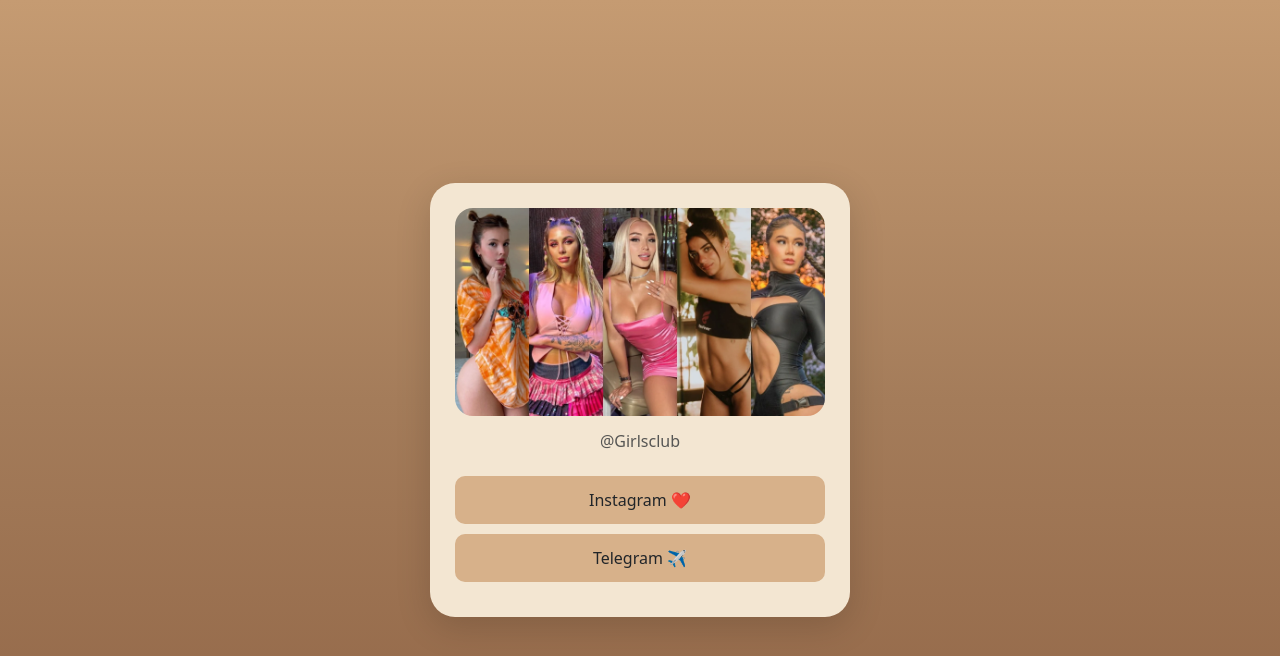
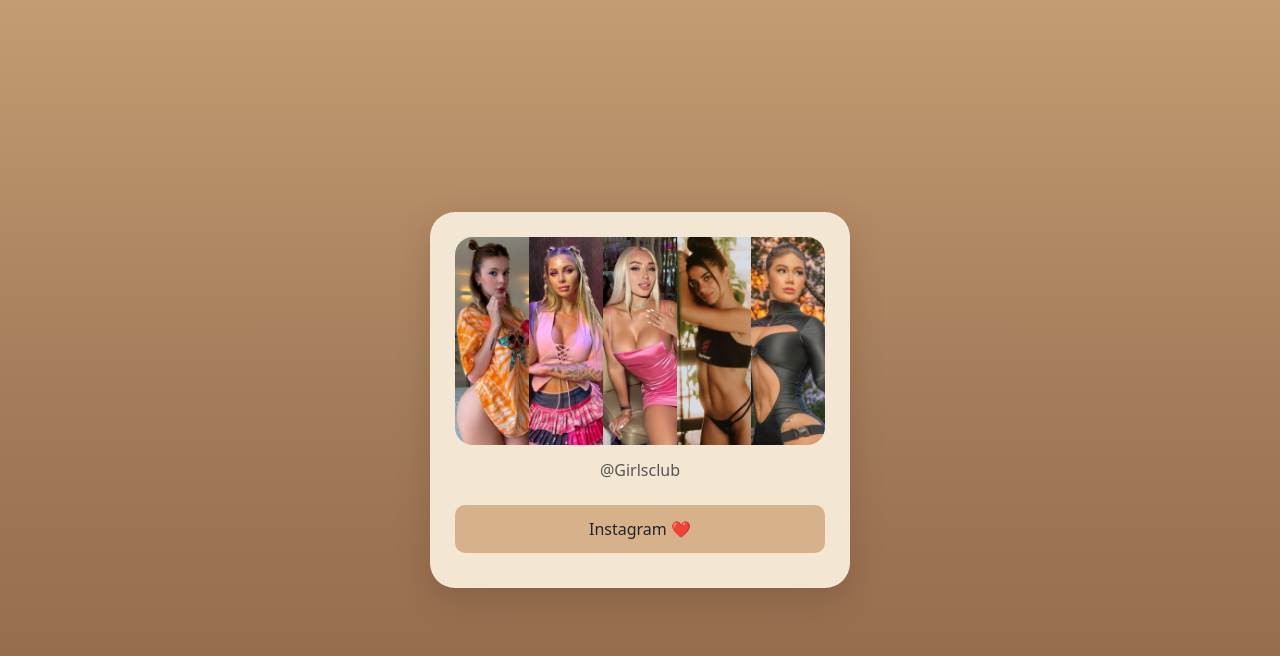
Before and after one commit to charles16987/girls_club, a plain HTML site: page index.html in a window 1280 px wide. Drawn offline with nearby package versions, Linux system fonts and the light colour scheme.

Commit message:
hidden telegarm

```diff
--- a/index.html
+++ b/index.html
@@ -70,9 +70,9 @@
     </a>
 
     <!-- Telegram Button -->
-    <a href="https://t.me/girlsclubimgvideo" target="_blank" class="btn link-btn w-100">
+    <!-- <a href="https://t.me/girlsclubimgvideo" target="_blank" class="btn link-btn w-100">
       Telegram ✈️
-    </a>
+    </a> -->
 
   </div>
 
```
